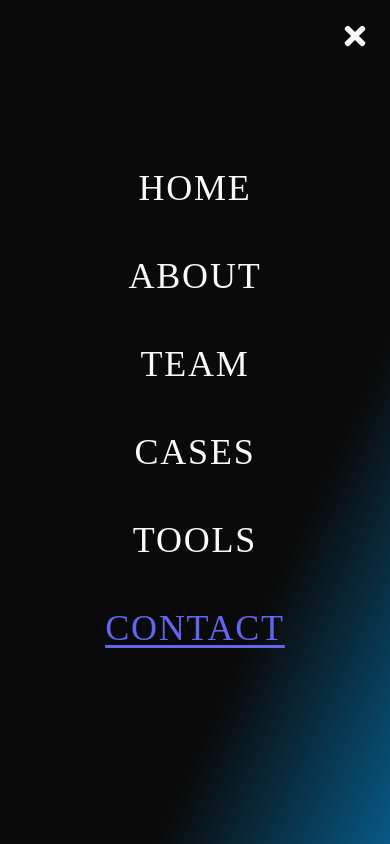
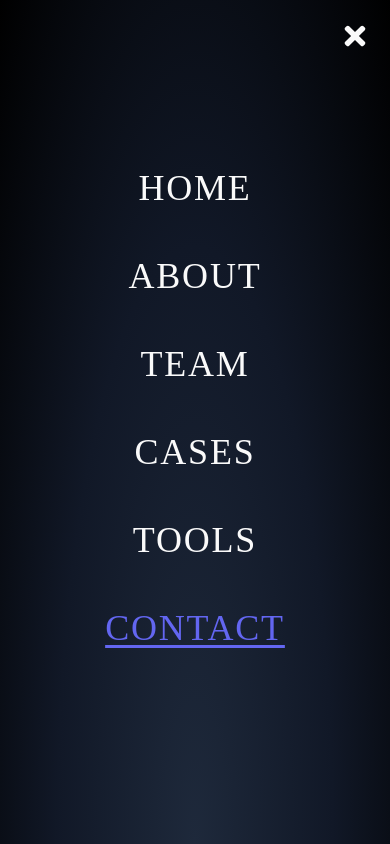
Before and after one commit to dinbusan/fspr, a React (Vite) app: page /contact in a window 390 px wide. Both pictures are taken after a click on the element 355 px from the left and 36 px from the top of the page. Shown: the top 844 px of the page. Built offline with nearby package versions, Linux system fonts and the light colour scheme; a web font is replaced by a local one.

Commit message:
updated the bg color of the mobile menu

```diff
--- a/src/components/Navbar.jsx
+++ b/src/components/Navbar.jsx
@@ -71,7 +71,10 @@ const Navbar = () => {
         <CustomLink className="hover:text-indigo-300 duration-300" to="/tools">
           TOOLS
         </CustomLink>
-        <CustomLink className="hover:text-indigo-300 duration-300" to="/contact">
+        <CustomLink
+          className="hover:text-indigo-300 duration-300"
+          to="/contact"
+        >
           CONTACT
         </CustomLink>
       </ul>
@@ -87,7 +90,7 @@ const Navbar = () => {
         className={
           !nav
             ? "hidden"
-            : "fixed top-0 font-antique left-0 w-full bg-gradient-to-br from-neutral-950 from-70% to-sky-800 to-100% h-screen object-cover flex flex-col pt-36 items-center"
+            : "fixed top-0 font-antique left-0 w-full bg-[radial-gradient(ellipse_at_bottom,_var(--tw-gradient-stops))] from-slate-800 via-gray-900 to-black h-screen object-cover flex flex-col pt-36 items-center"
         }
       >
         <li className="py-6 text-4xl">
--- a/src/index.css
+++ b/src/index.css
@@ -37,6 +37,7 @@ background: linear-gradient(135deg, #010101, #5A0142);
   animation: marquee 30s linear infinite;
 }
 
+
 .fog-img-second {
   background: linear-gradient(
       to bottom,
--- a/src/pages/Contact.jsx
+++ b/src/pages/Contact.jsx
@@ -76,7 +76,7 @@ const Contact = () => {
               </div>
               <div className="w-full lg:w-3/4">
                 <div
-                  className="w-full text-black shadow-lg rounded-md bg-neutral-50 lg:mr-10 p-2 md:p-8 flex flex-col"
+                  className="w-full text-black shadow-lg rounded-md bg-neutral-50 lg:mr-10 xl:mr-1 p-2 md:p-8 flex flex-col"
                   style={{ height: "450px" }}
                 >
                   <h2 className="text-center font-medium my-4 text-4xl">
--- a/src/pages/Home.jsx
+++ b/src/pages/Home.jsx
@@ -68,6 +68,7 @@ const Home = () => {
             src="/assets/images/business_card_1.jpeg"
             alt=""
           />
+
           <img
             className="h-full object-cover"
             src="/assets/images/cemetary.jpeg"
```
Also changed, not shown: public/assets/images/torn.svg (added).
